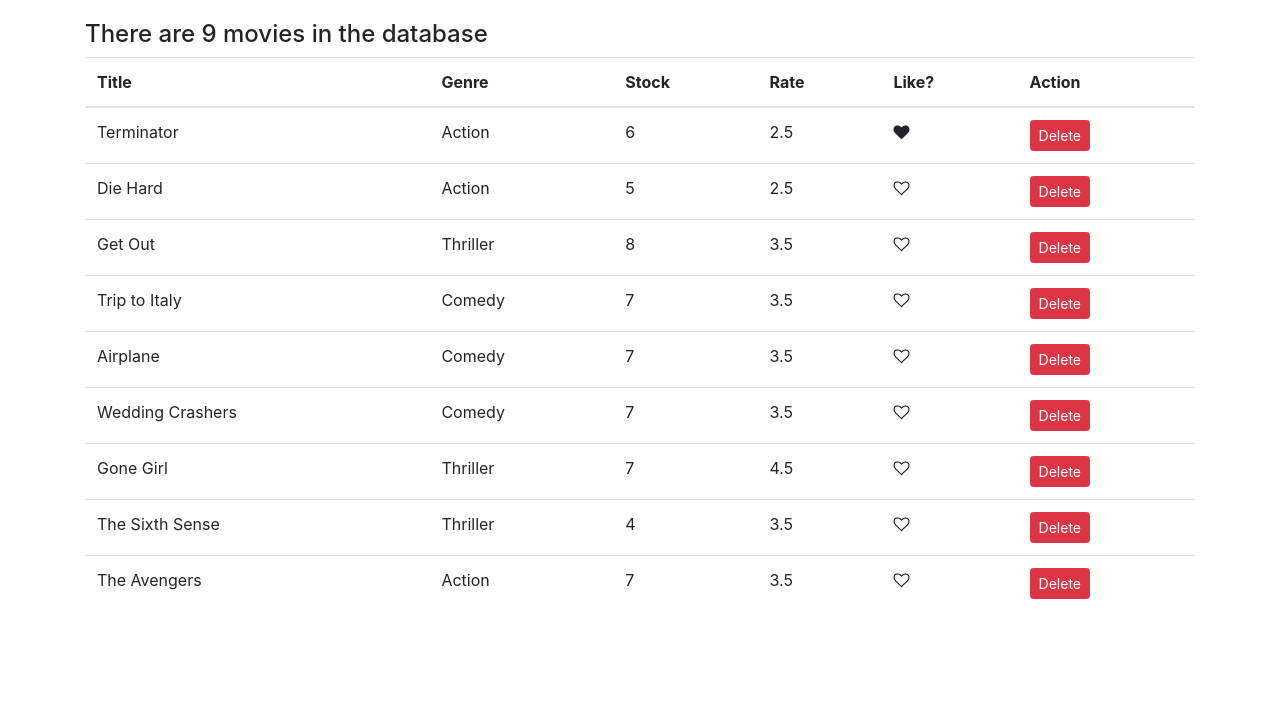
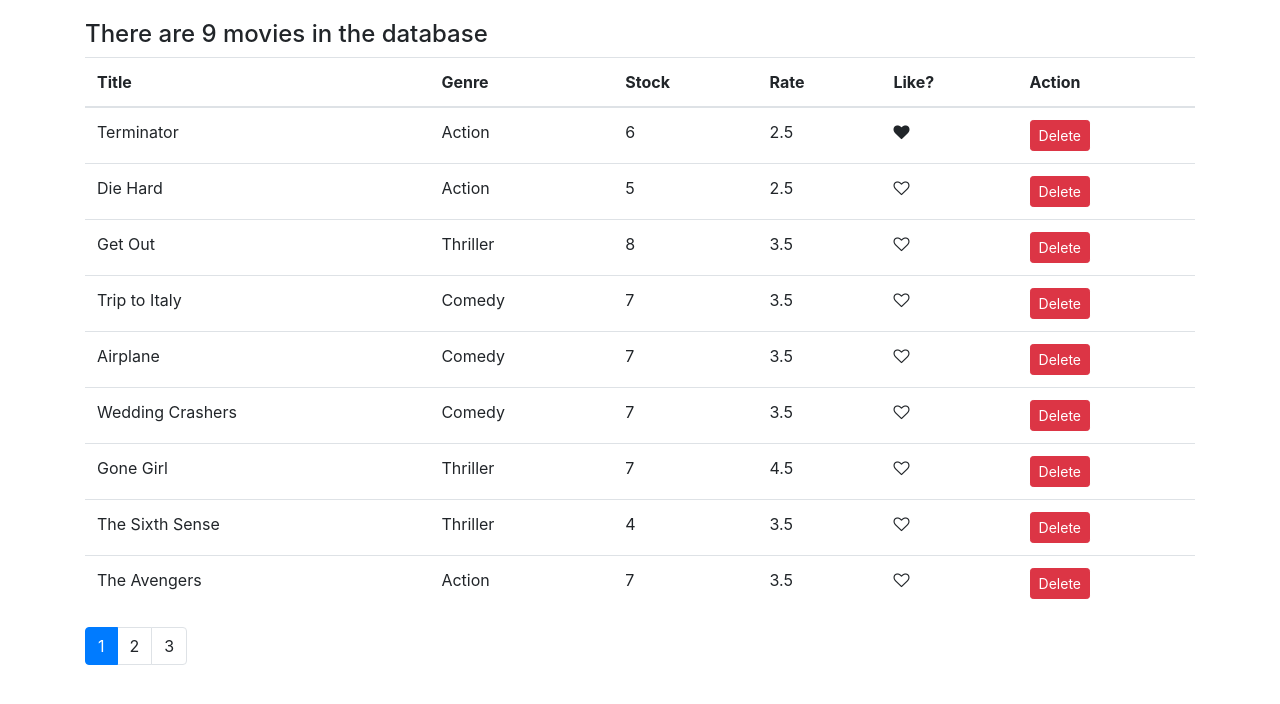
Before and after one commit to glitton/react-videoapp, a React (Create React App) app: page / in a window 1280 px wide. Shown: the top 704 px of the page. Built offline with nearby package versions, Linux system fonts and the light colour scheme.

Commit message:
handle page change and active class added

```diff
--- a/src/movies.jsx
+++ b/src/movies.jsx
@@ -8,7 +8,8 @@
 class Movies extends Component {
   state = {
     movies,
-    pageSize: 10
+    pageSize: 4,
+    currentPage: 1
   };
 
   handleDelete = movie => {
@@ -26,11 +27,12 @@
   };
 
   handlePageChange = page => {
-    console.log(page);
+    this.setState({ currentPage: page });
   };
 
   render() {
     const { length: count } = this.state.movies;
+    const { pageSize, currentPage } = this.state;
     const movieItems = this.state.movies.map(movie => (
       <tr key={movie._id}>
         <td>{movie.title}</td>
@@ -69,7 +71,8 @@
         </table>
         <Pagination
           itemsCount={count}
-          pageSize={this.state.pageSize}
+          pageSize={pageSize}
+          currentPage={currentPage}
           onPageChange={this.handlePageChange}
         />
       </React.Fragment>
--- a/src/pagination.jsx
+++ b/src/pagination.jsx
@@ -3,9 +3,9 @@
 import _ from "lodash"; //lodash comes from underscore
 
 const Pagination = props => {
-  const { itemsCount, pageSize } = props;
+  const { itemsCount, pageSize, currentPage, onPageChange } = props;
   const pagesCount = Math.ceil(itemsCount / pageSize);
-  // console.log(pagesCount);
+  console.log(currentPage);
   if (pagesCount === 1) return null;
   const pages = _.range(1, pagesCount + 1);
 
@@ -13,8 +13,11 @@
     <nav>
       <ul className="pagination">
         {pages.map(page => (
-          <li key={page} className="page-item">
-            <a className="page-link" onClick={() => props.onPageChange(page)}>
+          <li
+            key={page}
+            className={page === currentPage ? "page-item active" : "page-item"}
+          >
+            <a className="page-link" onClick={() => onPageChange(page)}>
               {page}
             </a>
           </li>
```
